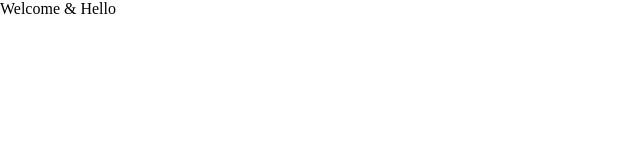
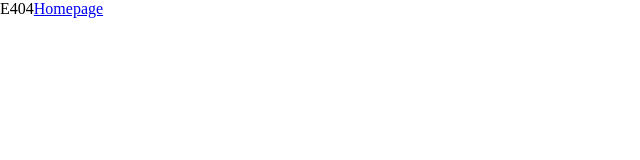
Before and after one commit to nikola-bozin-org/_default-react-project, a React (Create React App) app: page /404 in a window 1280 px wide. Shown: the top 160 px of the page, without its empty margins (0-640 px from the left). Built offline with nearby package versions, Linux system fonts and the light colour scheme; a web font is replaced by a local one.

Commit message:
extended

```diff
--- a/package.json
+++ b/package.json
@@ -8,6 +8,7 @@
     "@testing-library/user-event": "^13.5.0",
     "react": "^18.2.0",
     "react-dom": "^18.2.0",
+    "react-router-dom": "^6.8.2",
     "react-scripts": "5.0.1",
     "web-vitals": "^2.1.4"
   },
--- a/src/App.jsx
+++ b/src/App.jsx
@@ -1,8 +1,17 @@
+import {BrowserRouter as Router, Route,Routes,Navigate} from 'react-router-dom'
+import Homepage from './pages/Homepage';
+import Test from './pages/Test';
+import E404 from './pages/E404';
 function App() {
   return (
-    <div className="App">
-      <p>Welcome & Hello</p>
-    </div>
+    <Router>
+    <Routes>
+    <Route exact path="/" element={<Homepage/>}/>
+    <Route exact path="/test1/test2" element={<Test/>}/>
+    <Route exact path="/404" element={<E404/>}/>
+    <Route path="*" element={<E404/>}/>
+    </Routes>
+  </Router>
   );
 }
 
--- /dev/null
+++ b/src/pages/E404.jsx
@@ -0,0 +1,12 @@
+import React from 'react'
+import { Link } from 'react-router-dom'
+
+const E404 = () => {
+  return (
+    <div>E404
+        <Link to='/' >Homepage</Link>
+    </div>
+  )
+}
+
+export default E404
--- /dev/null
+++ b/src/pages/Homepage.jsx
@@ -0,0 +1,9 @@
+import React from 'react'
+
+const Homepage = () => {
+  return (
+    <div>Homepage</div>
+  )
+}
+
+export default Homepage
--- /dev/null
+++ b/src/pages/Test.jsx
@@ -0,0 +1,9 @@
+import React from 'react'
+
+const Test = () => {
+  return (
+    <div>Test</div>
+  )
+}
+
+export default Test
```
Also changed, not shown: 1 other file (tests, documents, lock files or other folders).
